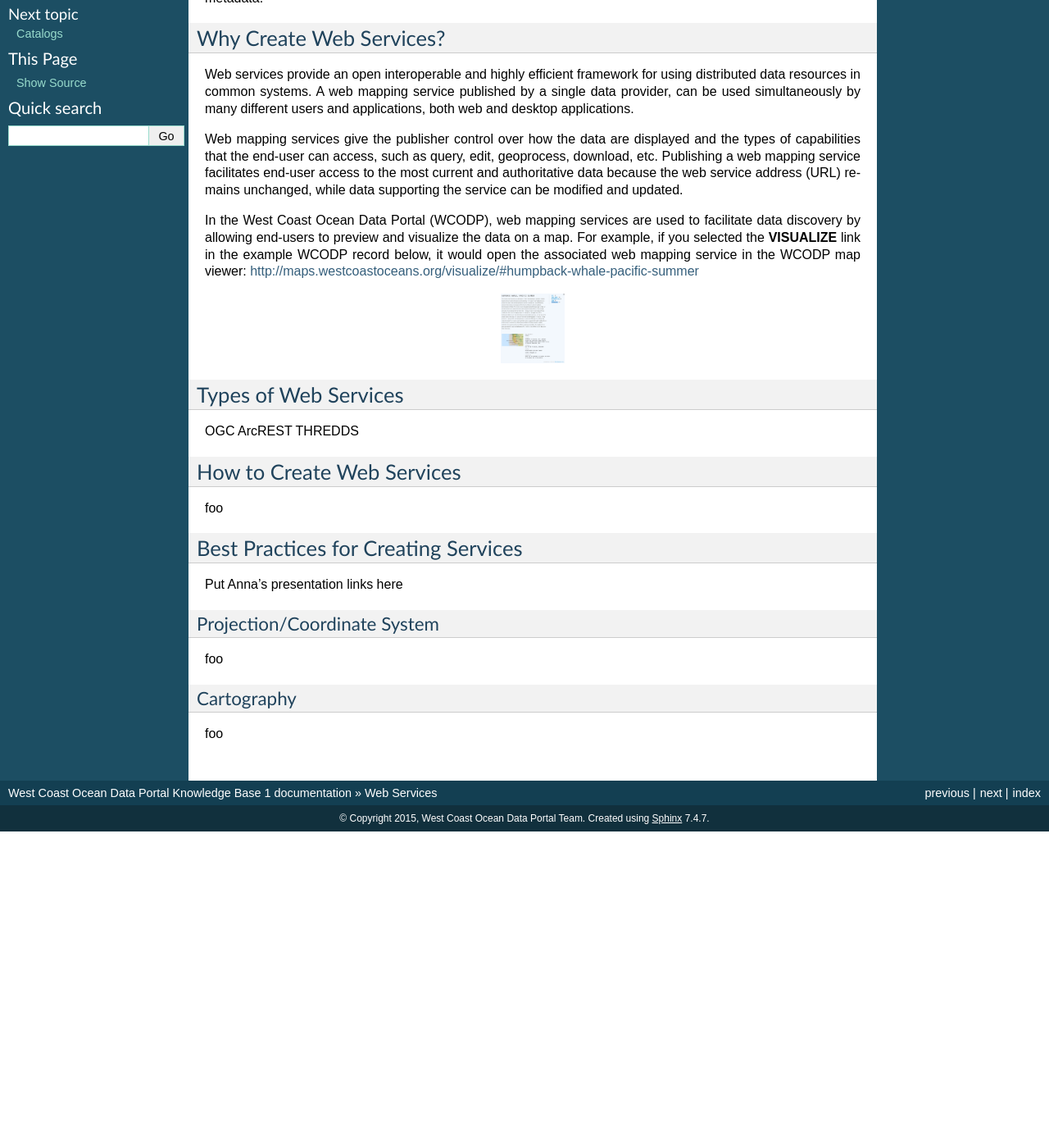
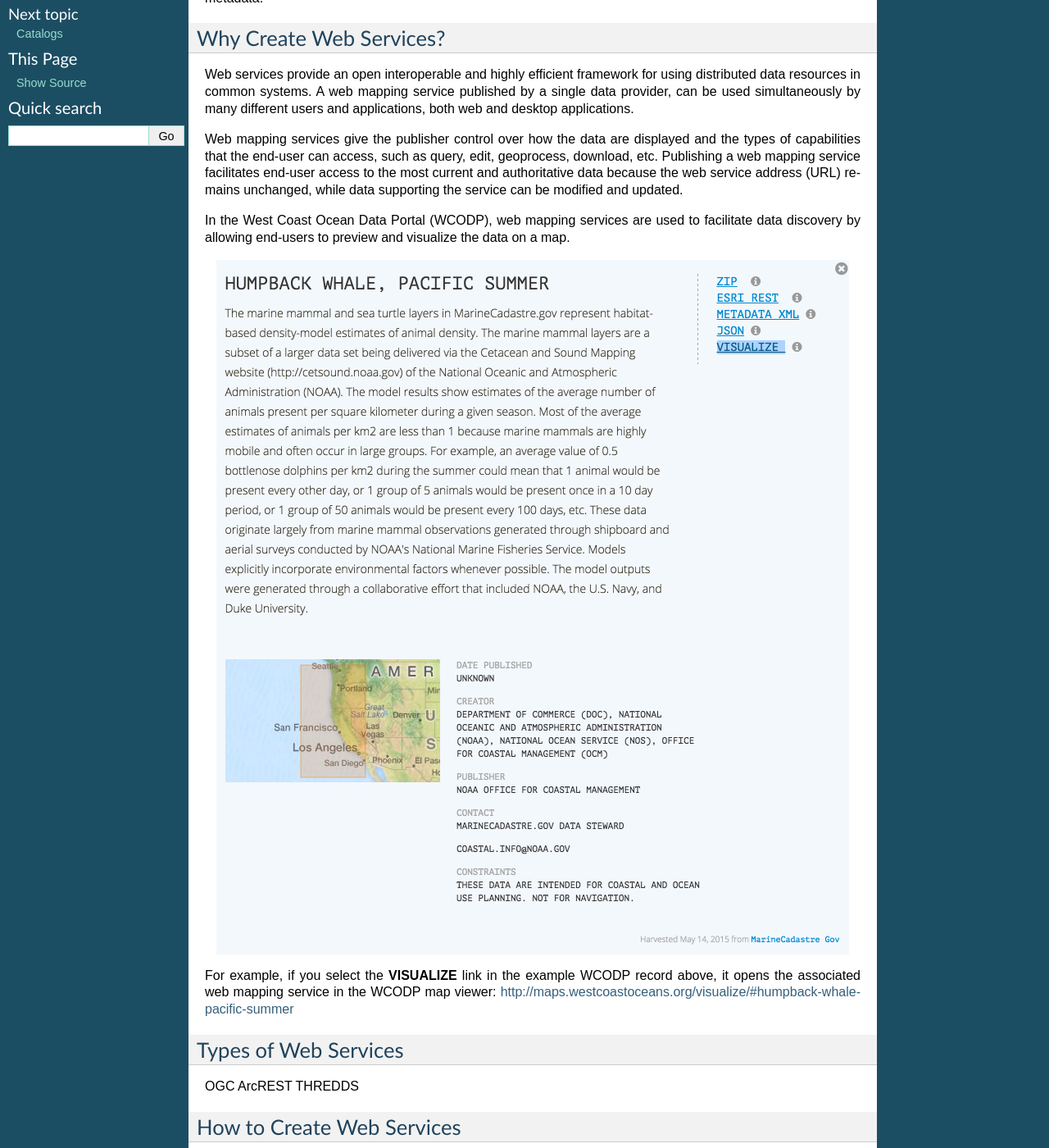
Before and after one commit to WCGA/knowledge-base, a Sphinx documentation site: the page built from docs/webservices/webservices.rst, in a window 1280 px wide and 1400 px high, scrolled down 323 px. Shown: the whole window at 82% size. Built offline with Sphinx 7.4.7, drawn with Linux system fonts in a browser that asks for light colours; before the commit the page ends 1337 px from its top, so only the background shows below that.

Commit message:
Test image scaling

```diff
--- a/docs/webservices/webservices.rst
+++ b/docs/webservices/webservices.rst
@@ -18,13 +18,14 @@ Web services provide an open interoperable and highly efficient framework for us
 
 Web mapping services give the publisher control over how the data are displayed and the types of capabilities that the end-user can access, such as query, edit, geoprocess, download, etc.  Publishing a web mapping service facilitates end-user access to the most current and authoritative data because the web service address (URL) remains unchanged, while data supporting the service can be modified and updated.
 
-In the West Coast Ocean Data Portal (WCODP), web mapping services are used to facilitate data discovery by allowing end-users to preview and visualize the data on a map.  For example, if you selected the **VISUALIZE** link in the example WCODP record below, it would open the associated web mapping service in the WCODP map viewer: http://maps.westcoastoceans.org/visualize/#humpback-whale-pacific-summer
+In the West Coast Ocean Data Portal (WCODP), web mapping services are used to facilitate data discovery by allowing end-users to preview and visualize the data on a map.
 
 .. image:: images/Visualize_example.png
-	:scale: 5 %
+	:scale: 50 %
 	:target: http://portal.westcoastoceans.org/discover/#?text=humpback%20pacific
 	:align: center
 
+For example, if you select the **VISUALIZE** link in the example WCODP record above, it opens the associated web mapping service in the WCODP map viewer: http://maps.westcoastoceans.org/visualize/#humpback-whale-pacific-summer
 
 Types of Web Services
 =====================
```
